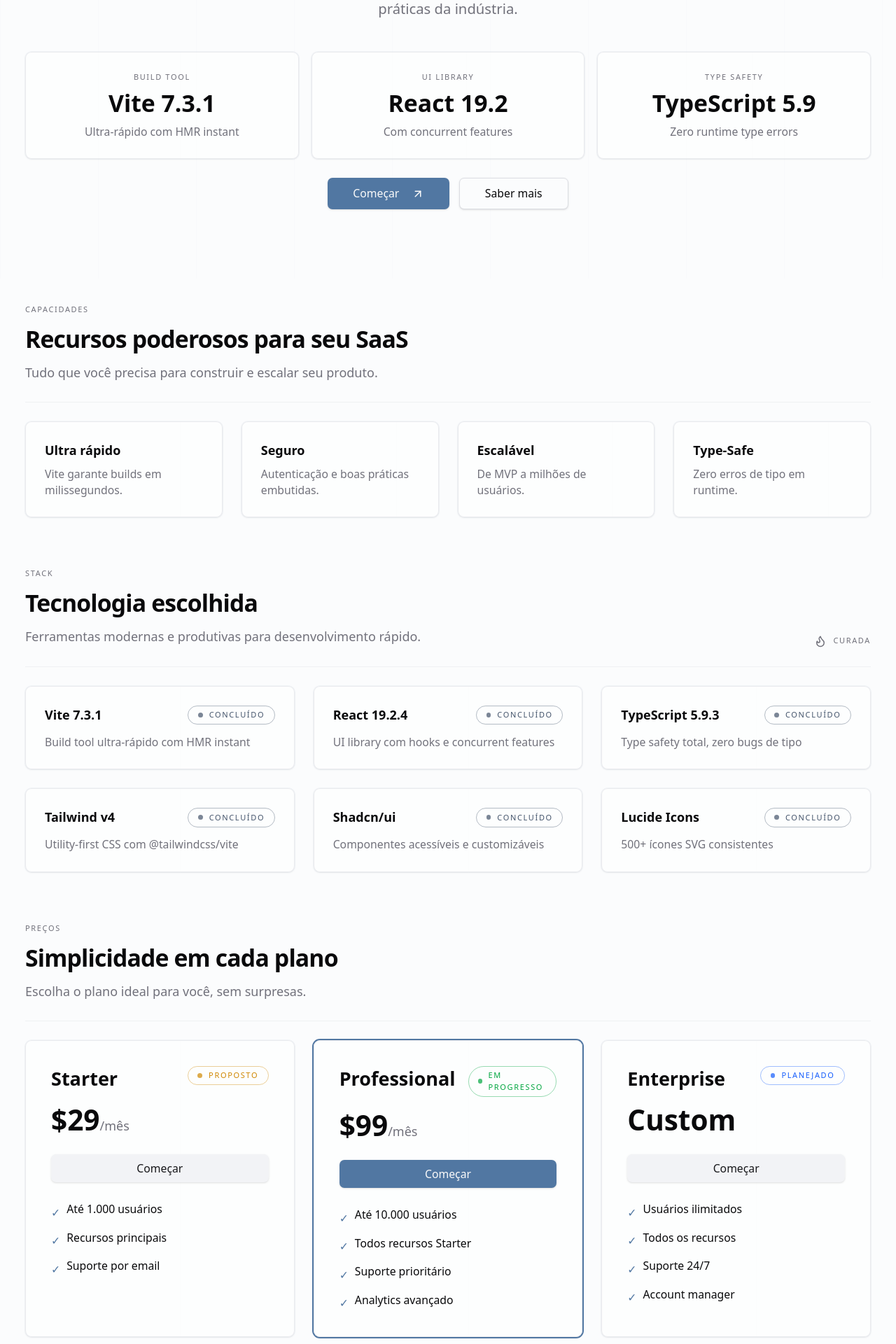
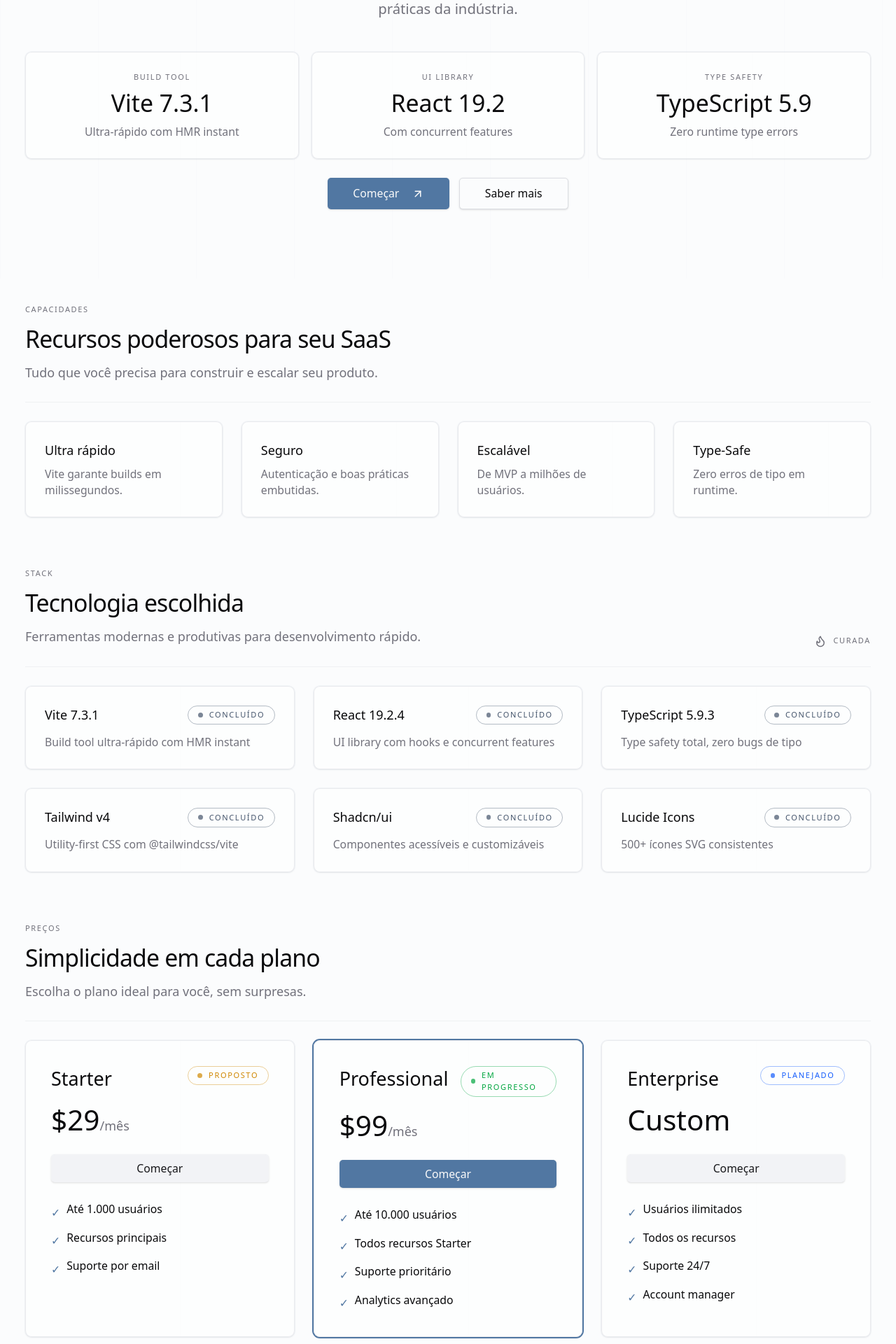
Before and after one commit to alternative-down/landing-page-saas, a React (Vite) app: page / in a window 1280 px wide. Shown: the part 460-2380 px from the top of the page at 70% size. Built offline with nearby package versions, Linux system fonts and the light colour scheme.

Commit message:
style: match portal design - remove bold fonts, use rounded-sm for buttons

```diff
--- a/src/App.tsx
+++ b/src/App.tsx
@@ -27,7 +27,7 @@
       <header className="border-b border-border/60 sticky top-0 bg-background/95 backdrop-blur supports-[backdrop-filter]:bg-background/60 z-40">
         <Container>
           <nav className="flex items-center justify-between h-16">
-            <a href="#" className="text-lg font-semibold">
+            <a href="#" className="text-lg font-normal">
               Micro-SaaS
             </a>
             <div className="flex items-center gap-6">
@@ -60,7 +60,7 @@
                   </div>
 
                   <div className="mt-6 space-y-6 text-center">
-                    <h1 className="text-balance text-6xl leading-[0.88] tracking-tight sm:text-7xl lg:text-8xl">
+                    <h1 className="text-balance text-6xl leading-[0.88] tracking-tight sm:text-7xl lg:text-8xl font-normal">
                       Construa seu
                       <span className="block text-muted-foreground">
                         SaaS mais rápido
@@ -81,7 +81,7 @@
                     <p className="text-[11px] font-medium uppercase tracking-[0.15em] text-muted-foreground">
                       Build Tool
                     </p>
-                    <p className="text-3xl font-bold">Vite 7.3.1</p>
+                    <p className="text-3xl font-normal">Vite 7.3.1</p>
                     <p className="text-sm text-muted-foreground">Ultra-rápido com HMR instant</p>
                   </div>
                 </Panel>
@@ -91,7 +91,7 @@
                     <p className="text-[11px] font-medium uppercase tracking-[0.15em] text-muted-foreground">
                       UI Library
                     </p>
-                    <p className="text-3xl font-bold">React 19.2</p>
+                    <p className="text-3xl font-normal">React 19.2</p>
                     <p className="text-sm text-muted-foreground">Com concurrent features</p>
                   </div>
                 </Panel>
@@ -101,7 +101,7 @@
                     <p className="text-[11px] font-medium uppercase tracking-[0.15em] text-muted-foreground">
                       Type Safety
                     </p>
-                    <p className="text-3xl font-bold">TypeScript 5.9</p>
+                    <p className="text-3xl font-normal">TypeScript 5.9</p>
                     <p className="text-sm text-muted-foreground">Zero runtime type errors</p>
                   </div>
                 </Panel>
@@ -145,7 +145,7 @@
                   { title: 'Type-Safe', desc: 'Zero erros de tipo em runtime.' }
                 ].map((item) => (
                   <Panel key={item.title} tone="portfolio" className="p-6 flex flex-col">
-                    <h3 className="font-semibold mb-2">{item.title}</h3>
+                    <h3 className="font-normal mb-2">{item.title}</h3>
                     <p className="text-sm text-muted-foreground">{item.desc}</p>
                   </Panel>
                 ))}
@@ -187,7 +187,7 @@
                 ].map((tech) => (
                   <Panel key={tech.name} tone="community" className="p-6 flex flex-col">
                     <div className="flex items-start justify-between gap-4 mb-3">
-                      <h3 className="font-semibold text-base">{tech.name}</h3>
+                      <h3 className="font-normal text-base">{tech.name}</h3>
                       <StatusChip status={tech.status as any} />
                     </div>
                     <p className="text-sm text-muted-foreground">{tech.desc}</p>
@@ -228,12 +228,12 @@
                     className={`p-6 sm:p-8 flex flex-col ${plan.featured ? 'ring-2 ring-primary' : ''}`}
                   >
                     <div className="flex items-start justify-between gap-4 mb-4">
-                      <h3 className="text-2xl font-semibold">{plan.name}</h3>
+                      <h3 className="text-2xl font-normal">{plan.name}</h3>
                       <StatusChip status={plan.status as any} />
                     </div>
 
                     <div className="mb-6">
-                      <span className="text-4xl font-bold">{plan.price}</span>
+                      <span className="text-4xl font-normal">{plan.price}</span>
                       {plan.price !== 'Custom' && <span className="text-muted-foreground">/mês</span>}
                     </div>
 
@@ -287,7 +287,7 @@
                       <div className="flex items-start gap-3 flex-1">
                         <Lightbulb className="h-5 w-5 text-primary mt-1" />
                         <div className="min-w-0 flex-1">
-                          <h3 className="font-semibold">{idea.title}</h3>
+                          <h3 className="font-normal">{idea.title}</h3>
                           <p className="text-sm text-muted-foreground">{idea.votes} votes</p>
                         </div>
                       </div>
@@ -306,7 +306,7 @@
             <Panel tone="portfolio" className="p-8 sm:p-12 md:p-16">
               <div className="space-y-6 text-center max-w-3xl mx-auto">
                 <div className="space-y-3">
-                  <h2 className="text-4xl sm:text-5xl font-bold leading-[1.1]">
+                  <h2 className="text-4xl sm:text-5xl font-normal leading-[1.1]">
                     Pronto para começar?
                   </h2>
                   <p className="text-lg text-muted-foreground">
--- a/src/components/home-sections.tsx
+++ b/src/components/home-sections.tsx
@@ -68,7 +68,7 @@
 
 export function SectionTitleHeading({ children }: { children: React.ReactNode }) {
   return (
-    <h2 className="mt-3 text-balance text-2xl tracking-tight sm:text-3xl font-semibold">
+    <h2 className="mt-3 text-balance text-2xl tracking-tight sm:text-3xl font-normal">
       {children}
     </h2>
   )
--- a/src/components/ui/button.tsx
+++ b/src/components/ui/button.tsx
@@ -5,7 +5,7 @@
 import { cn } from "@/lib/utils"
 
 const buttonVariants = cva(
-  "inline-flex items-center justify-center gap-2 whitespace-nowrap rounded-md text-sm font-medium transition-colors focus-visible:outline-none focus-visible:ring-1 focus-visible:ring-ring disabled:pointer-events-none disabled:opacity-50 [&_svg]:pointer-events-none [&_svg]:size-4 [&_svg]:shrink-0",
+  "inline-flex items-center justify-center gap-2 whitespace-nowrap rounded-sm text-sm font-medium transition-colors focus-visible:outline-none focus-visible:ring-1 focus-visible:ring-ring disabled:pointer-events-none disabled:opacity-50 [&_svg]:pointer-events-none [&_svg]:size-4 [&_svg]:shrink-0",
   {
     variants: {
       variant: {
@@ -22,8 +22,8 @@
       },
       size: {
         default: "h-9 px-4 py-2",
-        sm: "h-8 rounded-md px-3 text-xs",
-        lg: "h-10 rounded-md px-8",
+        sm: "h-8 rounded-sm px-3 text-xs",
+        lg: "h-10 rounded-sm px-8",
         icon: "h-9 w-9",
       },
     },
```
